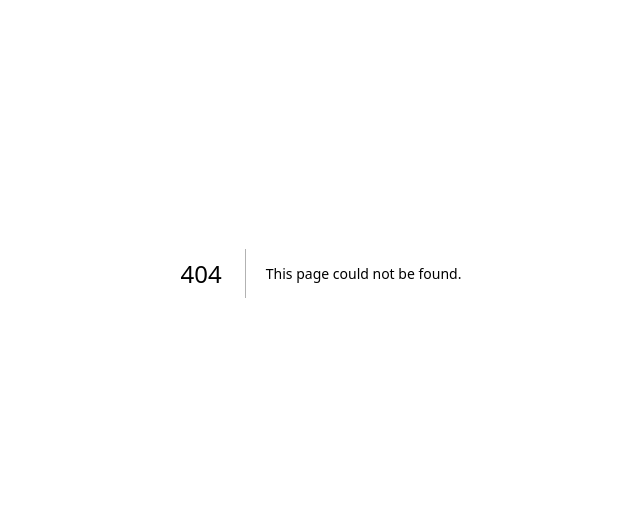
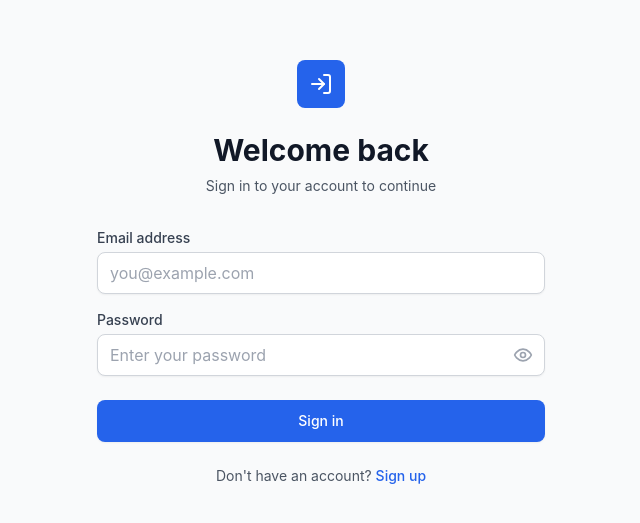
Before and after one commit to hemichaeli/dashboard-app, a Next.js app in the folder frontend/: page /auth/login in a window 1280 px wide. Before the commit this address had no page. Shown: the part 127-650 px from the top of the page, without its empty margins (319-959 px from the left). Built offline with nearby package versions, Linux system fonts and the light colour scheme.

Commit message:
Add login page

```diff
--- /dev/null
+++ b/frontend/src/app/auth/login/page.tsx
@@ -0,0 +1,79 @@
+'use client';
+
+import { useState } from 'react';
+import { useRouter } from 'next/navigation';
+import Link from 'next/link';
+import { useForm } from 'react-hook-form';
+import { zodResolver } from '@hookform/resolvers/zod';
+import { z } from 'zod';
+import { useAuthStore } from '@/store/auth';
+import { Eye, EyeOff, LogIn, Loader2 } from 'lucide-react';
+
+const loginSchema = z.object({
+  email: z.string().email('Please enter a valid email'),
+  password: z.string().min(1, 'Password is required'),
+});
+
+type LoginForm = z.infer<typeof loginSchema>;
+
+export default function LoginPage() {
+  const router = useRouter();
+  const { login } = useAuthStore();
+  const [showPassword, setShowPassword] = useState(false);
+  const [error, setError] = useState('');
+  const [isLoading, setIsLoading] = useState(false);
+
+  const { register, handleSubmit, formState: { errors } } = useForm<LoginForm>({ resolver: zodResolver(loginSchema) });
+
+  const onSubmit = async (data: LoginForm) => {
+    setIsLoading(true);
+    setError('');
+    try {
+      await login(data.email, data.password);
+      router.push('/dashboard');
+    } catch (err: any) {
+      setError(err.response?.data?.error || 'Invalid email or password');
+    } finally {
+      setIsLoading(false);
+    }
+  };
+
+  return (
+    <div className="min-h-screen flex items-center justify-center bg-gray-50 py-12 px-4 sm:px-6 lg:px-8">
+      <div className="max-w-md w-full space-y-8">
+        <div className="text-center">
+          <div className="mx-auto h-12 w-12 bg-blue-600 rounded-lg flex items-center justify-center">
+            <LogIn className="h-6 w-6 text-white" />
+          </div>
+          <h2 className="mt-6 text-3xl font-bold text-gray-900">Welcome back</h2>
+          <p className="mt-2 text-sm text-gray-600">Sign in to your account to continue</p>
+        </div>
+
+        <form className="mt-8 space-y-6" onSubmit={handleSubmit(onSubmit)}>
+          {error && <div className="bg-red-50 border border-red-200 text-red-600 px-4 py-3 rounded-lg text-sm">{error}</div>}
+          <div className="space-y-4">
+            <div>
+              <label htmlFor="email" className="block text-sm font-medium text-gray-700">Email address</label>
+              <input id="email" type="email" autoComplete="email" {...register('email')} className="mt-1 block w-full px-3 py-2 border border-gray-300 rounded-lg shadow-sm focus:outline-none focus:ring-2 focus:ring-blue-500 focus:border-blue-500" placeholder="you@example.com" />
+              {errors.email && <p className="mt-1 text-sm text-red-600">{errors.email.message}</p>}
+            </div>
+            <div>
+              <label htmlFor="password" className="block text-sm font-medium text-gray-700">Password</label>
+              <div className="relative mt-1">
+                <input id="password" type={showPassword ? 'text' : 'password'} autoComplete="current-password" {...register('password')} className="block w-full px-3 py-2 border border-gray-300 rounded-lg shadow-sm focus:outline-none focus:ring-2 focus:ring-blue-500 focus:border-blue-500 pr-10" placeholder="Enter your password" />
+                <button type="button" onClick={() => setShowPassword(!showPassword)} className="absolute inset-y-0 right-0 flex items-center pr-3 text-gray-400 hover:text-gray-600">
+                  {showPassword ? <EyeOff className="h-5 w-5" /> : <Eye className="h-5 w-5" />}
+                </button>
+              </div>
+              {errors.password && <p className="mt-1 text-sm text-red-600">{errors.password.message}</p>}
+            </div>
+          </div>
+          <button type="submit" disabled={isLoading} className="w-full flex justify-center items-center gap-2 py-2.5 px-4 border border-transparent rounded-lg shadow-sm text-sm font-medium text-white bg-blue-600 hover:bg-blue-700 focus:outline-none focus:ring-2 focus:ring-offset-2 focus:ring-blue-500 disabled:opacity-50 disabled:cursor-not-allowed">
+            {isLoading ? <><Loader2 className="h-4 w-4 animate-spin" />Signing in...</> : 'Sign in'}
+          </button>
+          <p className="text-center text-sm text-gray-600">Don't have an account?{' '}<Link href="/auth/register" className="font-medium text-blue-600 hover:text-blue-500">Sign up</Link></p>
+        </form>
+      </div>
+    </div>
+  );
+}
```
